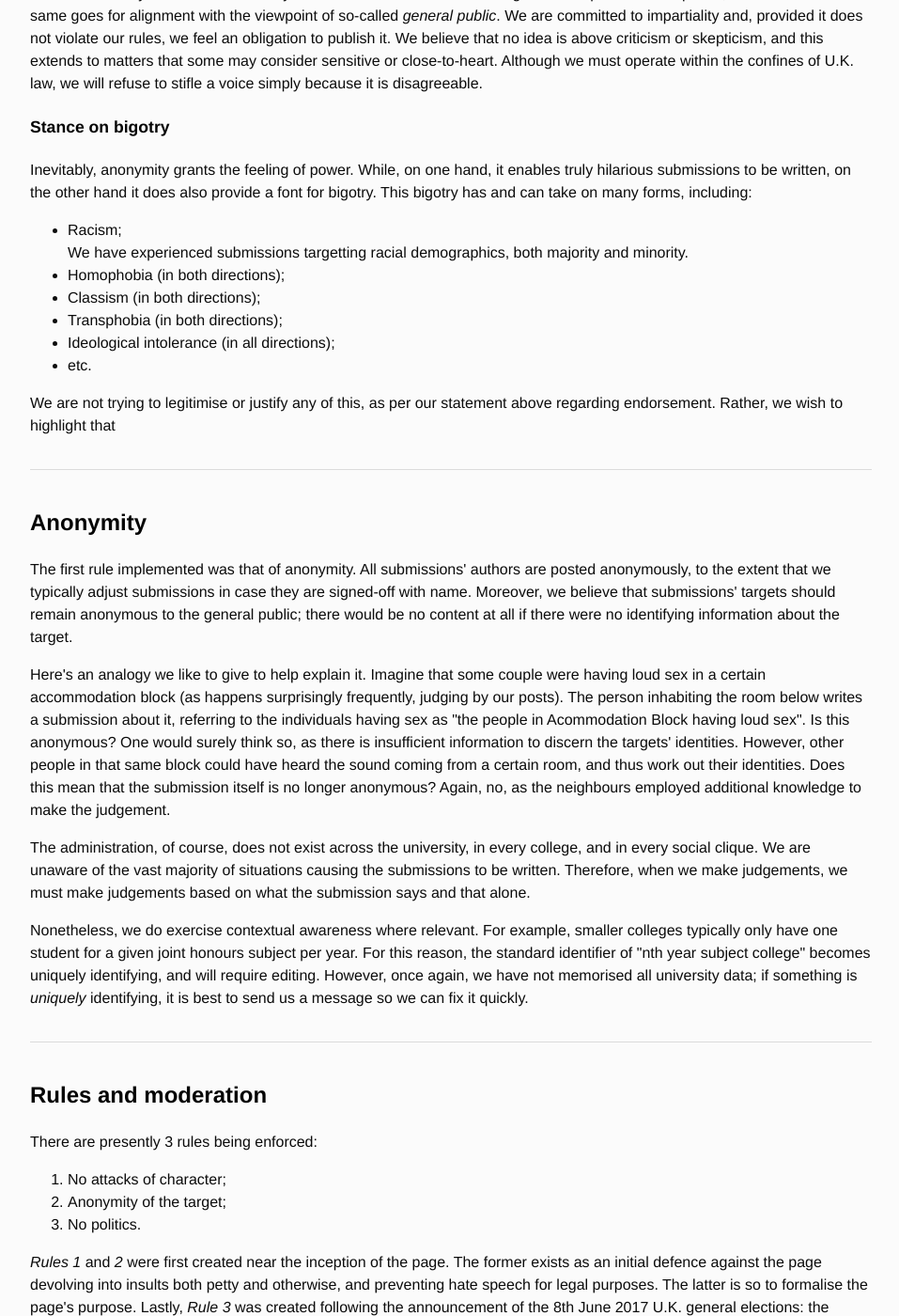
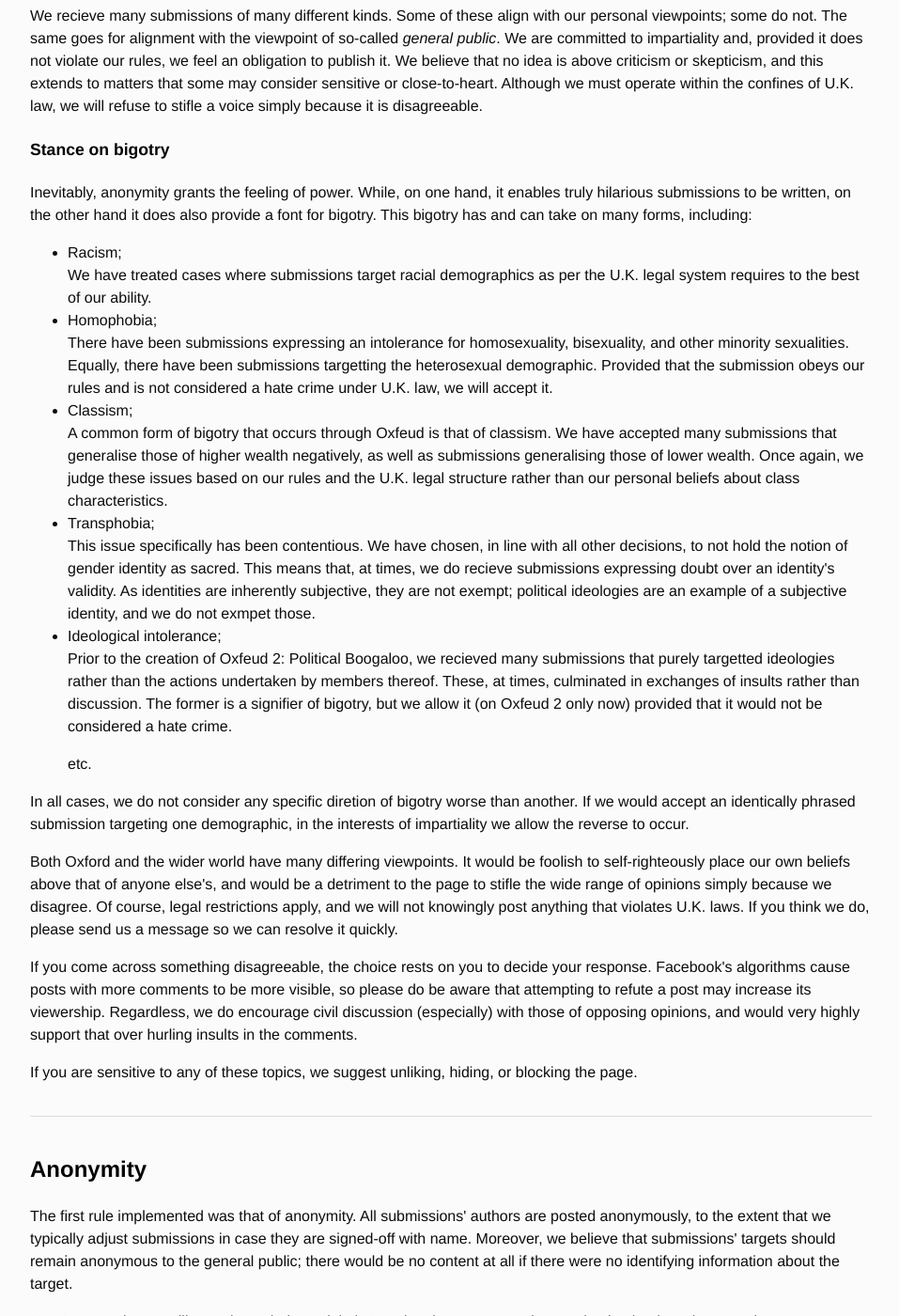
Before and after one commit to Oxfeud/oxfeud.github.io, a Jekyll site: the page built from index.html, in a window 1280 px wide and 1400 px high, scrolled down 2092 px. Shown: the whole window at 94% size, without its empty margins (160-1117 px from the left). Built offline with Jekyll 4.4.1, drawn with Linux system fonts in a browser that asks for light colours.

Commit message:
Update index.html

```diff
--- a/index.html
+++ b/index.html
@@ -65,14 +66,21 @@ title: Oxfeud - FAQ
 	<p>Inevitably, anonymity grants the feeling of power. While, on one hand, it enables truly hilarious submissions to be written, on the other hand it does also provide a font for bigotry. This bigotry has and can take on many forms, including:</p>
 	<ul>
 		<li>Racism;
-			<p style="margin: 0px;">We have experienced submissions targetting racial demographics, both majority and minority. </p></li>
-		<li>Homophobia (in both directions);</li>
-		<li>Classism (in both directions);</li>
-		<li>Transphobia (in both directions);</li>
-		<li>Ideological intolerance (in all directions);</li>
-		<li>etc.</li>
+			<p style="margin: 0px;">We have treated cases where submissions target racial demographics as per the U.K. legal system requires to the best of our ability.</p></li>
+		<li>Homophobia;
+			<p style="margin: 0px;">There have been submissions expressing an intolerance for homosexuality, bisexuality, and other minority sexualities. Equally, there have been submissions targetting the heterosexual demographic. Provided that the submission obeys our rules and is not considered a hate crime under U.K. law, we will accept it.</p></li>
+		<li>Classism;
+			<p style="margin: 0px;">A common form of bigotry that occurs through Oxfeud is that of classism. We have accepted many submissions that generalise those of higher wealth negatively, as well as submissions generalising those of lower wealth. Once again, we judge these issues based on our rules and the U.K. legal structure rather than our personal beliefs about class characteristics.</p></li>
+		<li>Transphobia;
+			<p style="margin: 0px;">This issue specifically has been contentious. We have chosen, in line with all other decisions, to not hold the notion of gender identity as sacred. This means that, at times, we do recieve submissions expressing doubt over an identity's validity. As identities are inherently subjective, they are not exempt; political ideologies are an example of a subjective identity, and we do not exmpet those.</p></li>
+		<li>Ideological intolerance;
+			<p style="margin: 0px;">Prior to the creation of Oxfeud 2: Political Boogaloo, we recieved many submissions that purely targetted ideologies rather than the actions undertaken by members thereof. These, at times, culminated in exchanges of insults rather than discussion. The former is a signifier of bigotry, but we allow it (on Oxfeud 2 only now) provided that it would not be considered a hate crime.</p>
+		<p>etc.</p></li>
 	</ul>
-	<p>We are not trying to legitimise or justify any of this, as per our statement above regarding endorsement. Rather, we wish to highlight that </p>
+	<p>In all cases, we do not consider any specific diretion of bigotry worse than another. If we would accept an identically phrased submission targeting one demographic, in the interests of impartiality we allow the reverse to occur.</p>
+	<p>Both Oxford and the wider world have many differing viewpoints. It would be foolish to self-righteously place our own beliefs above that of anyone else's, and would be a detriment to the page to stifle the wide range of opinions simply because we disagree. Of course, legal restrictions apply, and we will not knowingly post anything that violates U.K. laws. If you think we do, please send us a message so we can resolve it quickly.</p>
+	<p>If you come across something disagreeable, the choice rests on you to decide your response. Facebook's algorithms cause posts with more comments to be more visible, so please do be aware that attempting to refute a post may increase its viewership. Regardless, we do encourage civil discussion (especially) with those of opposing opinions, and would very highly support that over hurling insults in the comments.</p>
+	<p>If you are sensitive to any of these topics, we suggest unliking, hiding, or blocking the page.</p>
 	<br />
 	<div style="border-top: 1px solid #dbdbdb; font-size: 0em; margin-top: 2em; margin-bottom: 2em;"></div>
 	<br />
```
Also changed, not shown: other parts of index.html (+1 -0 lines).
